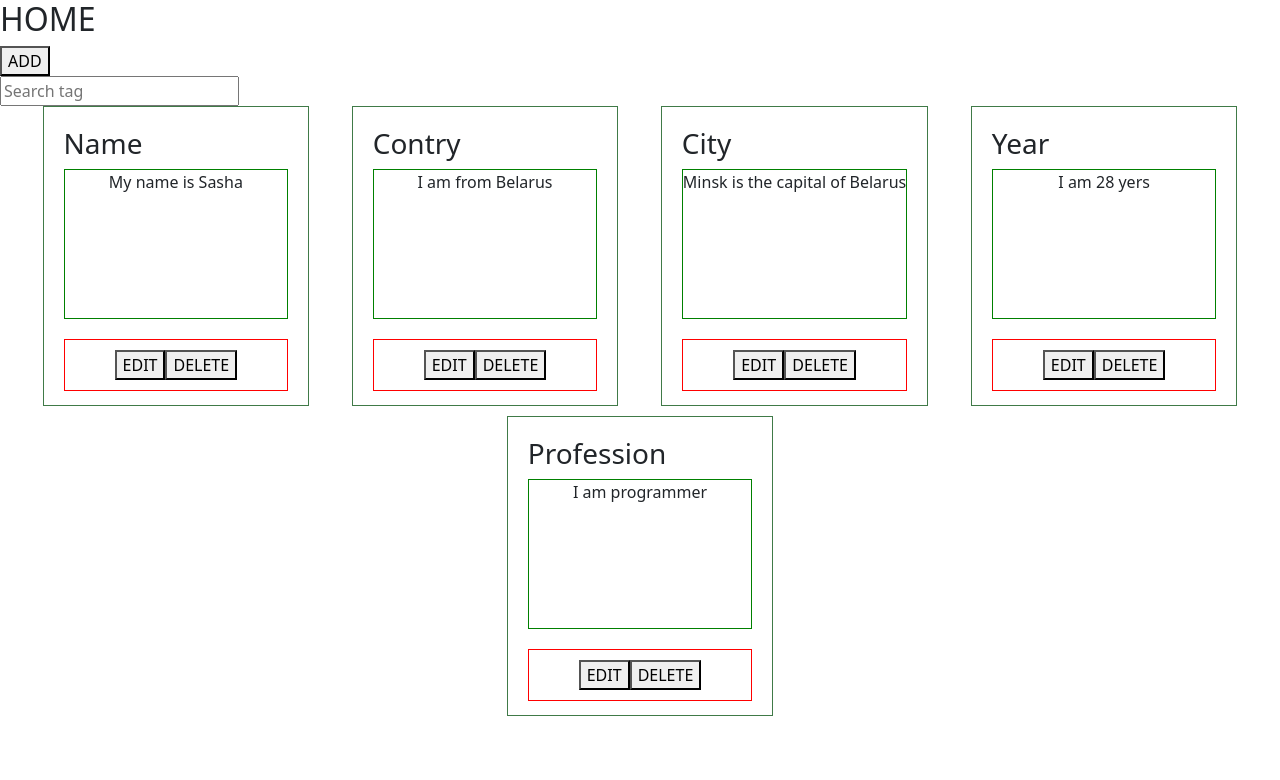
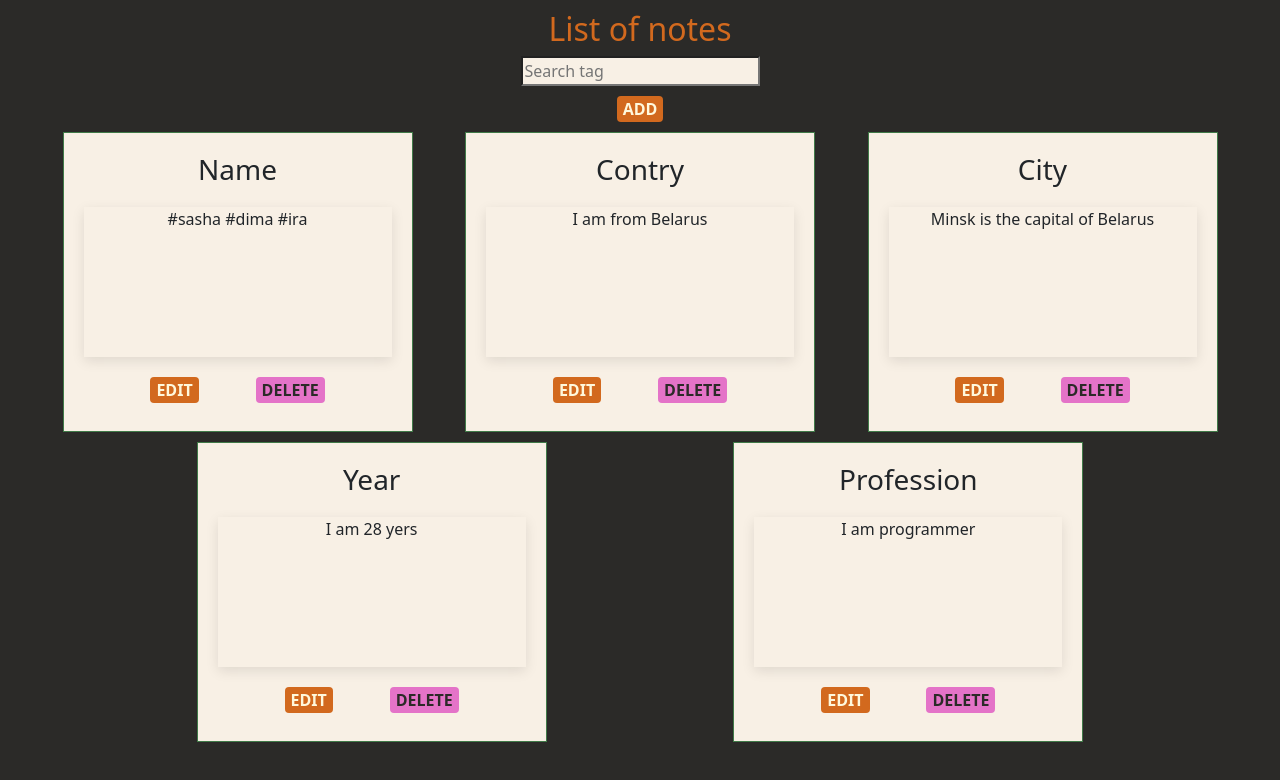
Before and after one commit to AlexKoktysh/Notes, a React (Create React App) app: page / in a window 1280 px wide. Shown: the top 780 px of the page. Built offline with nearby package versions, Linux system fonts and the light colour scheme.

Commit message:
add styles

```diff
--- a/src/App.js
+++ b/src/App.js
@@ -1,18 +1,11 @@
 import { connect } from 'react-redux'
-import { Route, Routes } from 'react-router-dom'
 import './App.scss'
 import Home from './Components/Home'
-import Note from './Components/Note'
 import { addNote, updateNote, deleteNote } from './notesReducer'
 
 function App(props) {
   return (
-    <div>
-        <Routes>
-          <Route path='/' element={<Home data={props}/>} />
-          <Route path='/:id?' element={<Note />} />
-        </Routes>
-    </div>
+    <Home data={props} />
   )
 }
 
--- a/src/Components/Home.js
+++ b/src/Components/Home.js
@@ -19,12 +19,21 @@ const Home = (props) => {
 
     return (
         <div className={styles.home}>
-            <h2>HOME</h2>
-            <div className={styles.btn_circle}>
-                <button onClick={add}>ADD</button>
+            <div>
+                {addMode
+                ?   <div>
+                        <h2>Add new note</h2>
+                        <div className={styles.notes_list}>
+                            <Note addNote={props.data.addNote}
+                                  setAddMode={setAddMode}
+                                  addMode={addMode}
+                                  data={{}} />
                         </div>
+                    </div>
+                :   <div className={styles.list}>
+                        <h2>List of notes</h2>
                         <div>
-                <form>
+                            <form className={styles.form} >
                                 <input
                                     type='text'
                                     placeholder='Search tag'
@@ -32,14 +41,14 @@ const Home = (props) => {
                                 />
                             </form>
                         </div>
+                        <div>
+                            <button className={styles.button} onClick={add}>ADD</button>
+                        </div>
                         <div className={styles.notes_list}>
-                {addMode
-                ? <Note addNote={props.data.addNote}
-                                setAddMode={setAddMode}
-                                addMode={addMode}
-                                data={{}}
-                                />
-                :  notes}
+                            {notes}
+                        </div>
+                    </div>
+                }
             </div>
         </div>
     )
--- a/src/Components/Home.module.scss
+++ b/src/Components/Home.module.scss
@@ -1,22 +1,33 @@
 .home {
+    background-color: rgb(43, 42, 40);
+    height: 100vh;
+    padding: 10px;
     .notes_list {
     display: flex;
     justify-content: space-evenly;
     flex-wrap: wrap;
     }
-    // .btn-circle {
-    //     width: 38px;
-    //     height: 38px;
-    //     border-radius: 50%;
-    //     text-align: center;
-    //     padding-left: 0;
-    //     padding-right: 0;
-    //     font-size: 16px;
-    // }
+    h2 {
+        color: chocolate;
+        text-align: center;
+    }
+    button {
+        background-color: chocolate;
+        border: none;
+        border-radius: 4px;
+        color: cornsilk;
+        font-weight: bold;
+    }
     .button {
-        display: flex;
-        justify-content: space-evenly;
-        border: 1px solid red;
-        padding: 10px 50px;
+        margin: 10px;
+    }
+    .list {
+        text-align: center;
+        .form input {
+            background-color: rgb(248, 240, 229);
+        }
+        h2 {
+            color: chocolate;
+        }
     }
 }
--- a/src/Components/Note.js
+++ b/src/Components/Note.js
@@ -50,15 +50,15 @@ const Note = (props) => {
             <div>
                 <span><h3>{props.data.title}</h3></span>
                 <span className={styles.text}>{props.data.text || ''}</span>
-                <div className={styles.button}>
+                <div className={styles.buttons}>
                     <button disabled={editMode} onClick={() => setEditMode(true)}>EDIT</button>
-                    <button onClick={() => props.deleteNote(props.data.id)}>DELETE</button>
+                    <button className={styles.delete} onClick={() => props.deleteNote(props.data.id)}>DELETE</button>
                 </div>
             </div>
             : <div>
                 <input onChange={onNoteChangeTitle} onBlur={onNoteChangeTitle} value={title}></input>
                 <input className={styles.text} onChange={onNoteChange} autoFocus={true} onBlur={onNoteChange} value={text}></input>
-                <div className={styles.button}>
+                <div className={styles.buttons}>
                     <button disabled={!editMode} onClick={onSubmit}>SAVE</button>
                     <button onClick={() => setEditMode(false)}>CANCEL</button>
                 </div>
--- a/src/Components/Note.module.scss
+++ b/src/Components/Note.module.scss
@@ -2,24 +2,29 @@
     border: 1px solid rgb(64, 122, 72);
     padding: 20px;
     height: 300px;
-    max-width: 350px;
+    width: 350px;
     margin-bottom: 10px;
+    background-color: rgb(248, 240, 229);
+    text-align: center;
     .text {
         height: 150px;
         text-align: center;
         width: 100%;
-        border: 1px solid green;
         overflow: hidden;
         text-overflow: ellipsis;
         display: -webkit-box;
         -webkit-line-clamp: 6;
         -webkit-box-orient: vertical;
-        margin-bottom: 20px;
+        margin-top: 20px;
+        box-shadow: rgba(0, 0, 0, 0.1) 0px 4px 12px;
     }
-    .button {
+    .buttons {
         display: flex;
         justify-content: space-evenly;
-        border: 1px solid red;
-        padding: 10px 50px;
+        padding: 20px 10px;
+    }
+    .delete {
+        background-color: rgb(228, 115, 200);
+        color: rgb(43, 42, 40);;
     }
 }
--- a/src/data.json
+++ b/src/data.json
@@ -2,7 +2,7 @@
     "notes": [
         {
             "id": 1,
-            "text": "My name is Sasha",
+            "text": "#sasha #dima #ira",
             "title": "Name"
         },
         {
```
Lines whose indentation alone changed are shown as unchanged.
